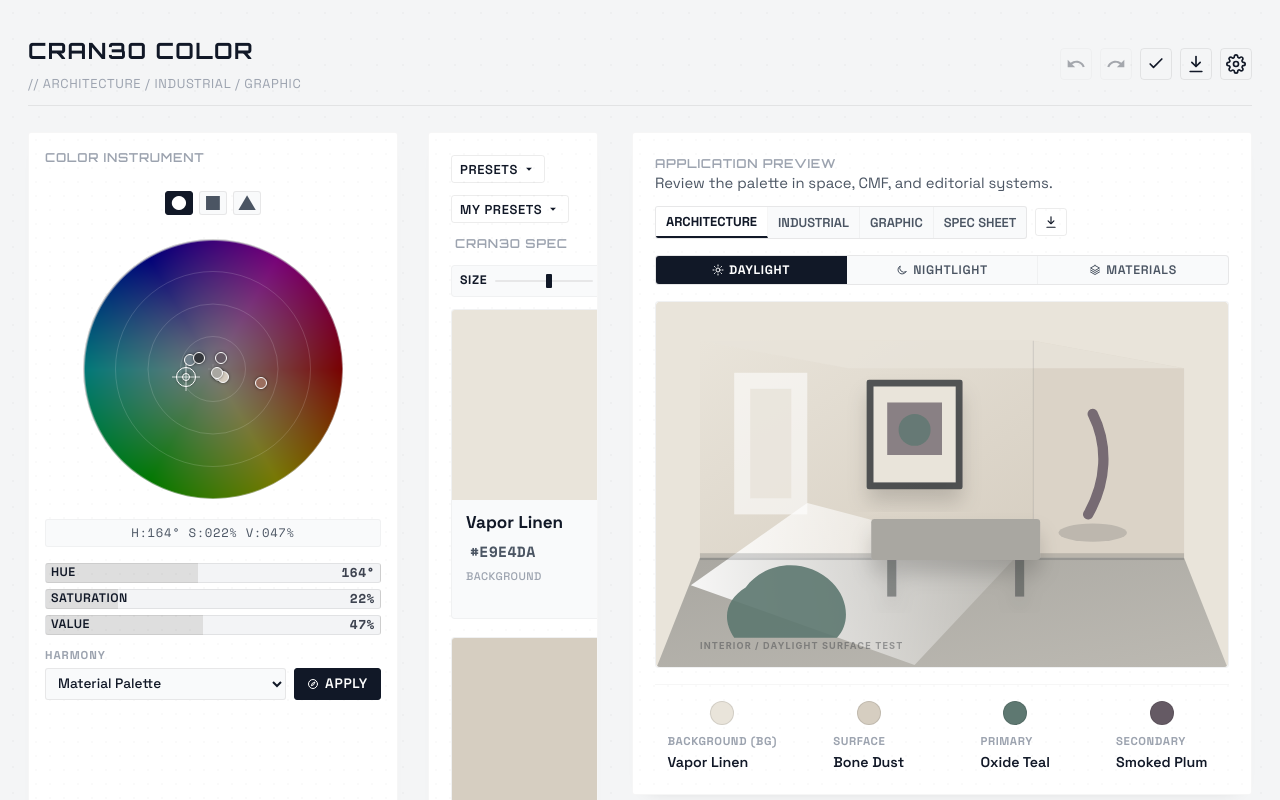
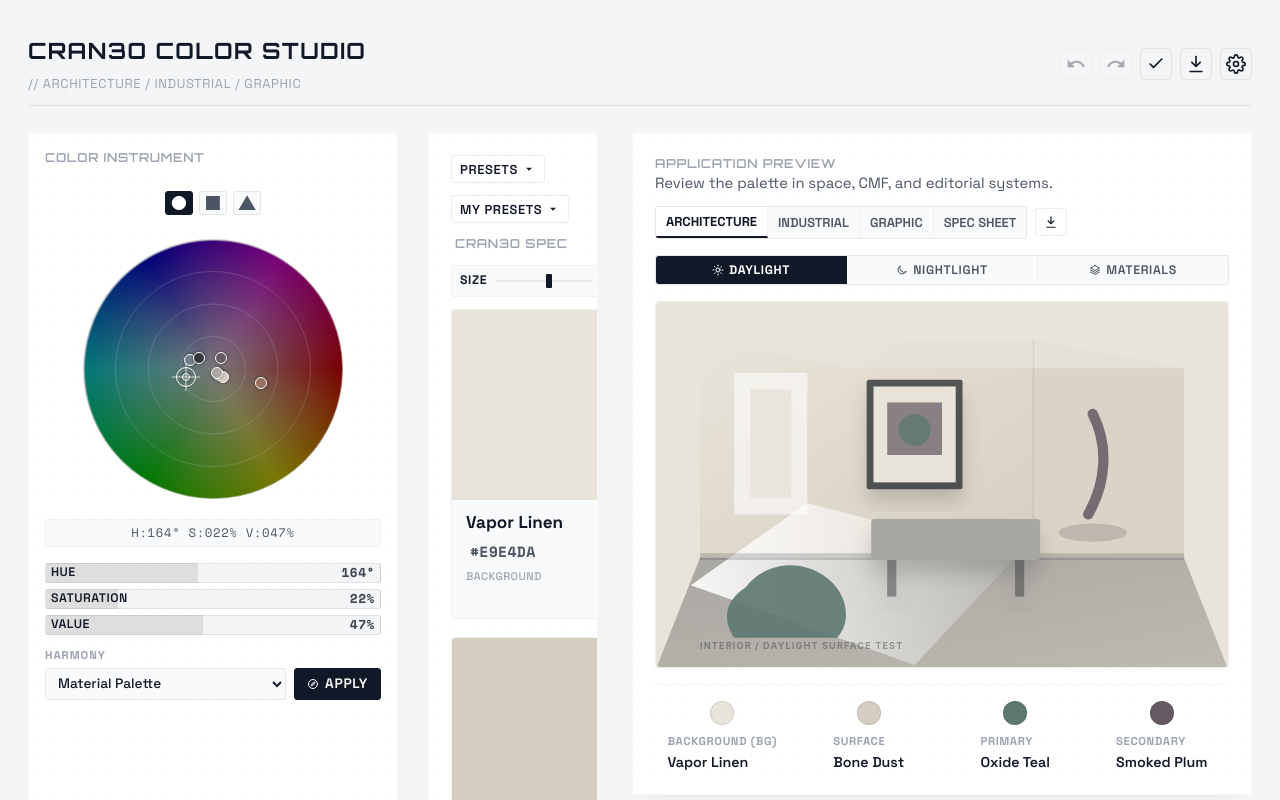
Before and after one commit to jlgtz1998/jlgtz1998.github.io, a Next.js app: page / in a window 1280 px wide. Shown: the top 800 px of the page. Built offline with nearby package versions, Linux system fonts and the light colour scheme.

Commit message:
Align CRAN3O project naming and Pages paths

```diff
--- a/app/layout.tsx
+++ b/app/layout.tsx
@@ -2,16 +2,16 @@ import type { Metadata } from 'next';
 import './globals.css';
 
 export const metadata: Metadata = {
-  title: 'CRAN3O COLOR - OKLCH Generative Design Workspace',
+  title: 'CRAN3O Color Studio - OKLCH Generative Design Workspace',
   description: 'A premium color studio utility for architectural, CMF industrial, and graphic design systems using OKLCH and APCA contrast validation.',
-  manifest: '/manifest.json',
+  manifest: '/CRAN3O_Color_Studio/manifest.json',
   icons: {
-    icon: '/icons/icon.svg',
-    apple: '/icons/icon.svg',
+    icon: '/CRAN3O_Color_Studio/icons/icon.svg',
+    apple: '/CRAN3O_Color_Studio/icons/icon.svg',
   },
   appleWebApp: {
     capable: true,
-    title: 'CRAN3O COLOR',
+    title: 'CRAN3O Color Studio',
     statusBarStyle: 'black-translucent',
   },
 };
--- a/app/page.tsx
+++ b/app/page.tsx
@@ -39,6 +39,8 @@ const STORAGE_KEYS = {
   pickerShape: 'cran3o_picker_shape',
 } as const;
 
+const APP_BASE_PATH = '/CRAN3O_Color_Studio';
+
 type VisionMode = 'normal' | 'protanopia' | 'deuteranopia' | 'tritanopia' | 'achromatopsia';
 
 function sanitizeFileName(name: string): string {
@@ -62,7 +64,7 @@ export default function Cran3oColorStudio() {
   const [mutationStrength, setMutationStrength] = useState<MutationStrength>('balanced');
   const [blindnessSim, setBlindnessSim] = useState<VisionMode>('normal');
   const [isDarkMode, setIsDarkMode] = useState(false);
-  const [paletteName, setPaletteName] = useState<string>('CRAN3O SPEC');
+  const [paletteName, setPaletteName] = useState<string>('CRAN3O Spec');
   const [paletteSize, setPaletteSize] = useState(DEFAULT_PALETTE_SIZE);
   const [copied, setCopied] = useState(false);
   const [settingsOpen, setSettingsOpen] = useState(false);
@@ -90,7 +92,7 @@ export default function Cran3oColorStudio() {
 
   useEffect(() => {
     if ('serviceWorker' in navigator) {
-      navigator.serviceWorker.register('/sw.js').catch(() => undefined);
+      navigator.serviceWorker.register(`${APP_BASE_PATH}/sw.js`).catch(() => undefined);
     }
 
     const savedIdentity = localStorage.getItem(STORAGE_KEYS.identity);
@@ -532,7 +534,7 @@ export default function Cran3oColorStudio() {
 
   const handleExportCss = () => {
     const cssContent = [
-      `/* CRAN3O COLOR - ${paletteName} variables */`,
+      `/* CRAN3O Color Studio - ${paletteName} variables */`,
       ':root {',
       ...colors.map((color) => {
         const varName = color.displayName.toLowerCase().replace(/[^a-z0-9]+/g, '-').replace(/(^-|-$)/g, '');
@@ -624,7 +626,7 @@ export default function Cran3oColorStudio() {
 
       <header className="studio-header" style={{ padding: '0 0 12px', gap: '12px' }}>
         <div className="studio-logo" style={{ display: 'flex', alignItems: 'baseline', gap: '8px' }}>
-          <h1 className="logo-main">CRAN3O COLOR</h1>
+          <h1 className="logo-main">CRAN3O COLOR STUDIO</h1>
           <span className="logo-sub">{'// ARCHITECTURE / INDUSTRIAL / GRAPHIC'}</span>
         </div>
 
--- a/components/MockupViewer.tsx
+++ b/components/MockupViewer.tsx
@@ -87,7 +87,7 @@ function resolveColorRoles(colors: ColorData[]) {
   return { bg, wall, floor, shadow, details, accent1, accent2, accentTeal };
 }
 
-export default function MockupViewer({ colors, mode, onModeChange, paletteName = 'CRAN3O SPEC' }: MockupViewerProps) {
+export default function MockupViewer({ colors, mode, onModeChange, paletteName = 'CRAN3O Spec' }: MockupViewerProps) {
   const [activeSubtype, setActiveSubtype] = useState<string>(() => getDefaultSubtype(mode));
 
   const resolved = resolveColorRoles(colors);
@@ -606,7 +606,7 @@ const renderSpecList = () => (
   <svg viewBox="0 0 500 500" width="100%" height="100%" style={{ background: '#fcfbfa', borderRadius: '4px' }}>
     <rect width="500" height="500" fill="#fcfbfa" />
     <line x1="20" y1="45" x2="480" y2="45" stroke="#000000" strokeWidth="1" opacity="0.1" />
-    <text x="20" y="26" fill="#000000" fontSize="8" fontWeight="700" fontFamily="'Inter', -apple-system, sans-serif" letterSpacing="2">CRAN3O COLOR</text>
+    <text x="20" y="26" fill="#000000" fontSize="8" fontWeight="700" fontFamily="'Inter', -apple-system, sans-serif" letterSpacing="2">CRAN3O COLOR STUDIO</text>
     <text x="480" y="26" fill="#000000" fontSize="8" fontWeight="700" fontFamily="'Inter', -apple-system, sans-serif" textAnchor="end" letterSpacing="1">SPEC.02 / SYSTEM PALETTE SHEET</text>
     <text x="20" y="38" fill="#000000" opacity="0.6" fontSize="9" fontWeight="600" fontFamily="'Inter', -apple-system, sans-serif">PALETTE: {paletteName.toUpperCase()}</text>
 
--- a/lib/exporters/pdf-exporter.ts
+++ b/lib/exporters/pdf-exporter.ts
@@ -92,7 +92,7 @@ export function printPaletteCatalog(colors: ColorData[], paletteName: string, mo
     <div style="border-bottom: 2px solid #111; padding-bottom: 12px; margin-bottom: 20px; display: flex; justify-content: space-between; align-items: flex-end;">
       <div>
         <h1 style="font-size: 24px; font-weight: 800; margin: 0; text-transform: uppercase; letter-spacing: -0.5px; color: #111;">${paletteName}</h1>
-        <p style="font-size: 11px; color: #666; margin: 4px 0 0 0; letter-spacing: 1px; font-weight: 600;">CRAN3O COLOR • SWATCH CATALOG</p>
+        <p style="font-size: 11px; color: #666; margin: 4px 0 0 0; letter-spacing: 1px; font-weight: 600;">CRAN3O COLOR STUDIO • SWATCH CATALOG</p>
       </div>
       <div style="text-align: right;">
         <div style="font-size: 11px; font-weight: 700; color: #111;">DATE: ${dateStr.toUpperCase()}</div>
--- a/lib/exporters/svg-exporter.ts
+++ b/lib/exporters/svg-exporter.ts
@@ -20,7 +20,7 @@ export function exportPaletteToSvg(colors: ColorData[], paletteName: string, mod
 
     <!-- Header -->
     <text x="40" y="80" fill="#ffffff" font-size="24" font-weight="700" letter-spacing="-0.5">${paletteName.toUpperCase()}</text>
-    <text x="40" y="105" fill="#a9a7a1" font-size="12" font-weight="500" letter-spacing="1">CRAN3O COLOR</text>
+    <text x="40" y="105" fill="#a9a7a1" font-size="12" font-weight="500" letter-spacing="1">CRAN3O COLOR STUDIO</text>
 
     <text x="${width - 40}" y="80" text-anchor="end" fill="#70808a" font-size="12" font-weight="600">${dateStr.toUpperCase()}</text>
     <text x="${width - 40}" y="105" text-anchor="end" fill="#ffffff" fill-opacity="0.6" font-size="12" font-weight="500" letter-spacing="0.5">MODE: ${modeName.toUpperCase()}</text>
--- a/package.json
+++ b/package.json
@@ -1,5 +1,5 @@
 {
-  "name": "cran3o-color",
+  "name": "cran3o-color-studio",
   "version": "0.1.0",
   "private": true,
   "scripts": {
```
Also changed, not shown: public/manifest.json, 2 other files (tests, documents, lock files or other folders).
